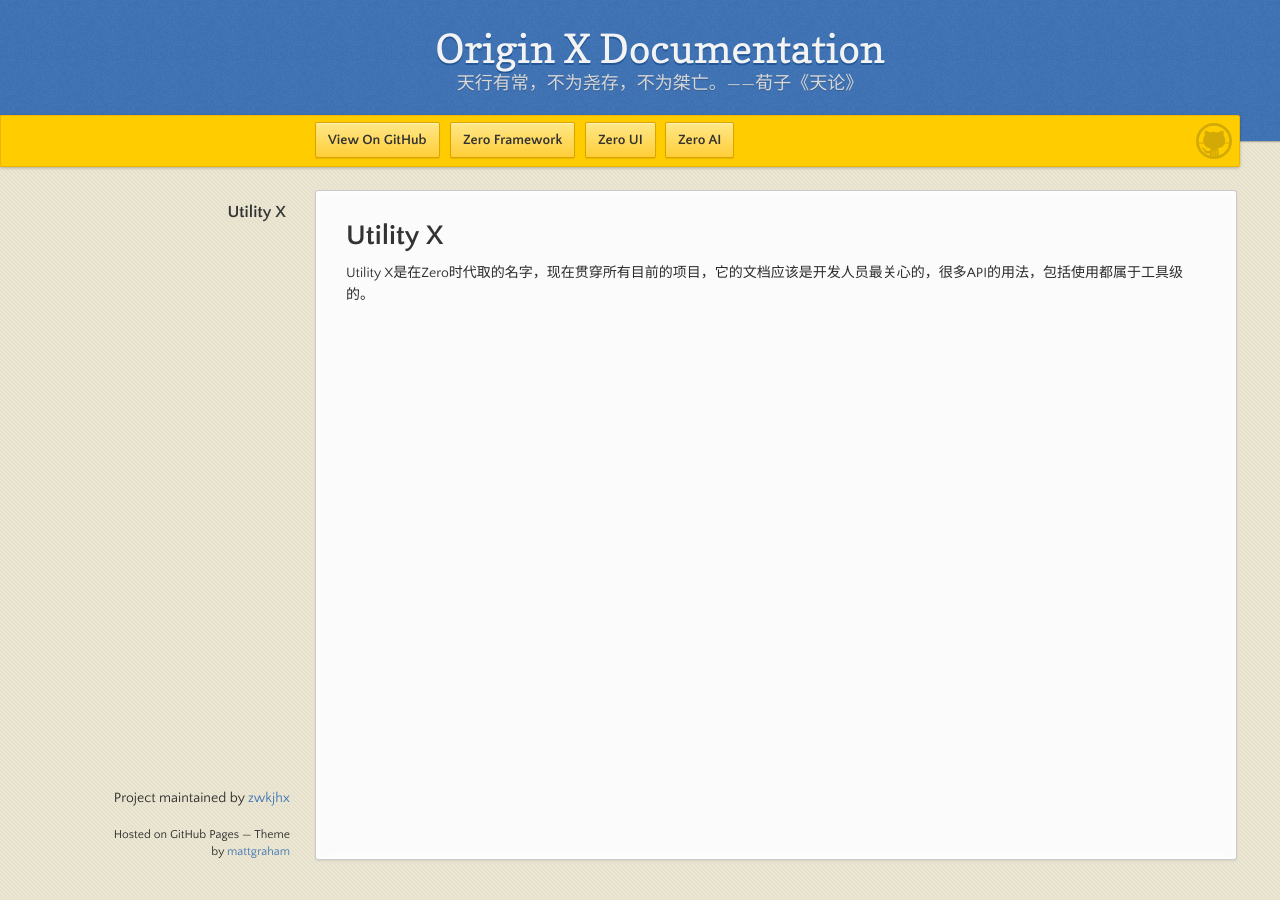
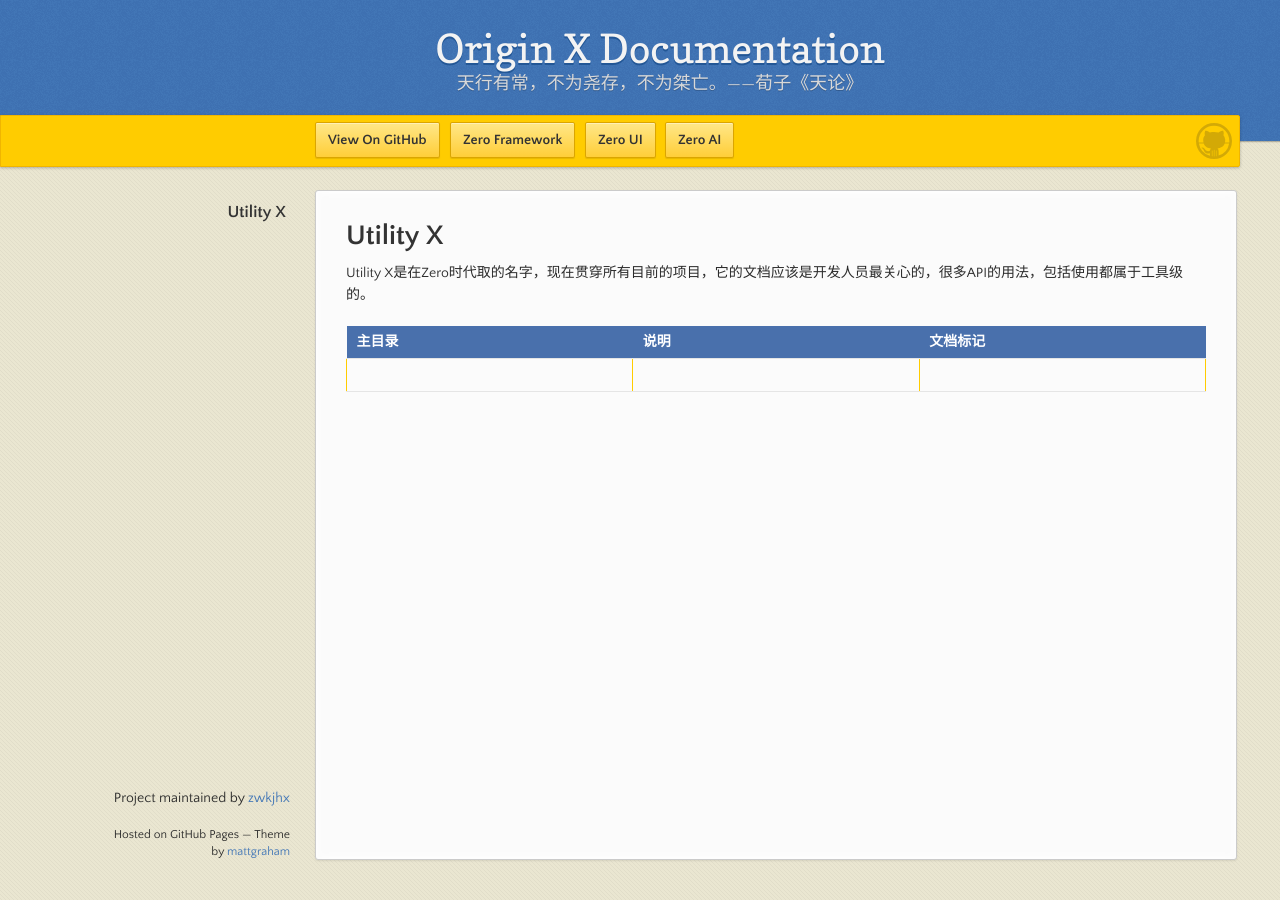
Before and after one commit to zwkjhx/ox-doc, a Jekyll site: the page built from utility-x/utility-xzhu-ye.md, in a window 1280 px wide. Built offline with Jekyll 4.4.1, drawn with Linux system fonts in a browser that asks for light colours; our own code applies the rules of GitHub Pages for plain Markdown files.

Commit message:
Updates utility-x/utility-xzhu-ye.md
Auto commit by GitBook Editor

```diff
--- a/utility-x/utility-xzhu-ye.md
+++ b/utility-x/utility-xzhu-ye.md
@@ -1,3 +1,7 @@
 # Utility X
 
 Utility X是在Zero时代取的名字，现在贯穿所有目前的项目，它的文档应该是开发人员最关心的，很多API的用法，包括使用都属于工具级的。
+
+| 主目录 | 说明 | 文档标记 |
+| :--- | :--- | :--- |
+|  |  |  |
```
